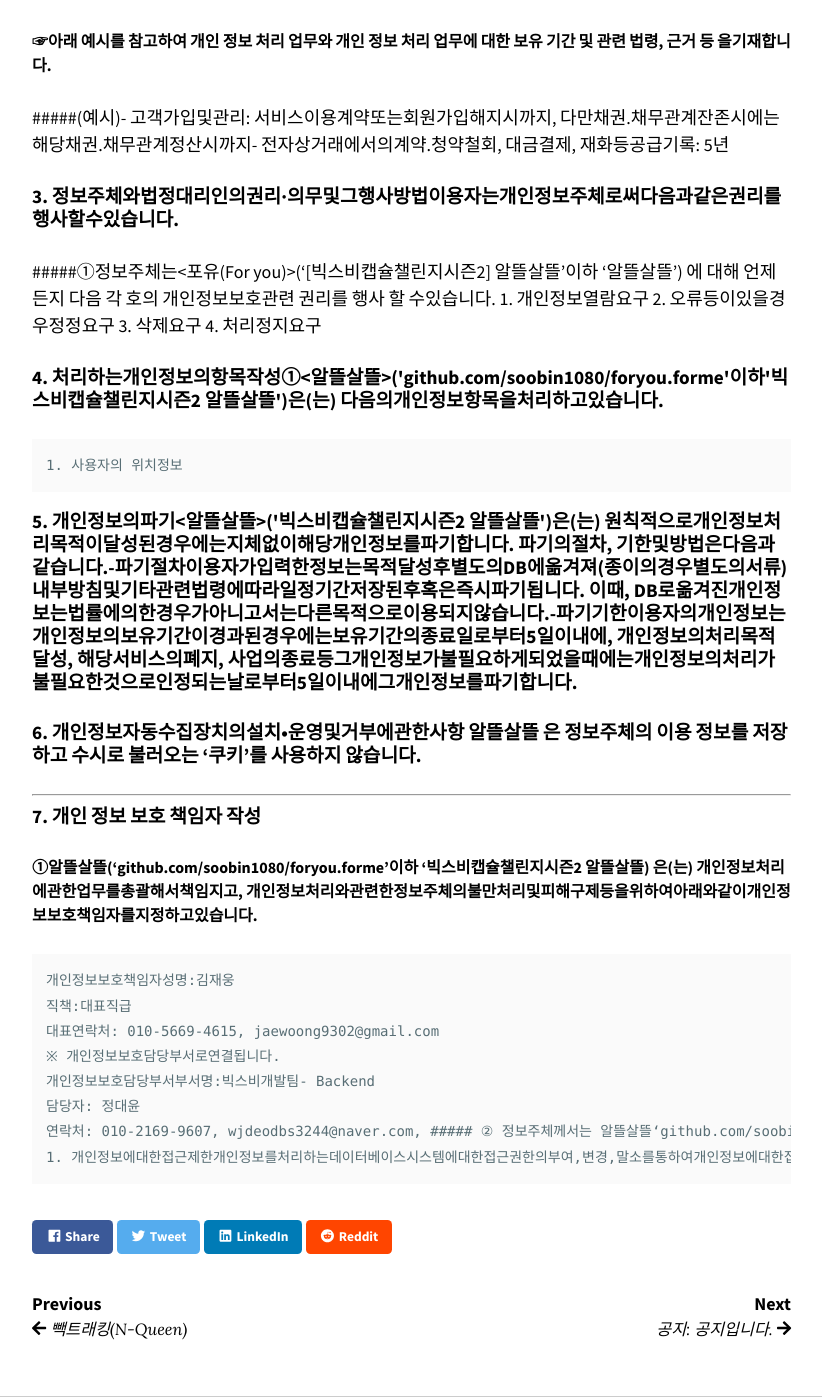
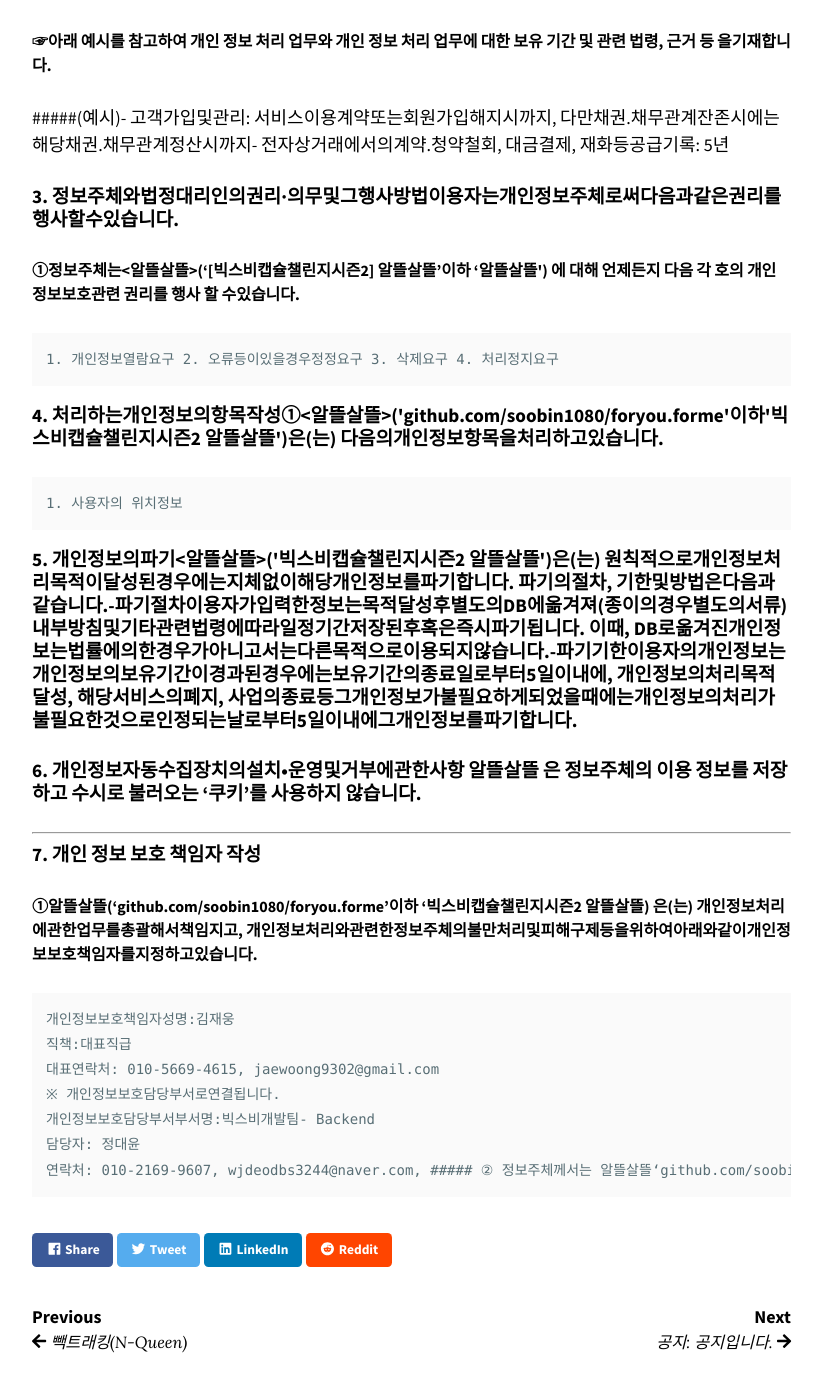
Before and after one commit to kimjw9302/kimjw9302.github.io, a Jekyll site: the page built from _posts/2019-10-30-adsdprivacy.md, in a window 1280 px wide and 1400 px high, scrolled down 828 px. Shown: the whole window, without its empty margins (343-1165 px from the left). Built offline with Jekyll 4.4.1, drawn with Linux system fonts in a browser that asks for light colours; nearby versions of some CDN libraries; comment, search, counter and statistics services are not loaded.

Commit message:
2019-10-31 알뜰살뜰 개인정보처리방침 추가

```diff
--- a/_posts/2019-10-30-알뜰살뜰개인정보처리방침.md
+++ b/_posts/2019-10-30-adsdprivacy.md
@@ -19,7 +19,7 @@
 #####(예시)- 고객가입및관리: 서비스이용계약또는회원가입해지시까지, 다만채권.채무관계잔존시에는해당채권.채무관계정산시까지- 전자상거래에서의계약.청약철회, 대금결제, 재화등공급기록: 5년
 
 #### 3. 정보주체와법정대리인의권리·의무및그행사방법이용자는개인정보주체로써다음과같은권리를행사할수있습니다.
-#####①정보주체는<포유(For you)>(‘[빅스비캡슐챌린지시즌2] 알뜰살뜰’이하 ‘알뜰살뜰') 에 대해 언제든지 다음 각 호의 개인정보보호관련 권리를 행사 할 수있습니다.
+##### ①정보주체는<알뜰살뜰>(‘[빅스비캡슐챌린지시즌2] 알뜰살뜰’이하 ‘알뜰살뜰') 에 대해 언제든지 다음 각 호의 개인정보보호관련 권리를 행사 할 수있습니다.
 	1. 개인정보열람요구 2. 오류등이있을경우정정요구 3. 삭제요구 4. 처리정지요구
 
 #### 4. 처리하는개인정보의항목작성①<알뜰살뜰>('github.com/soobin1080/foryou.forme'이하'빅스비캡슐챌린지시즌2 알뜰살뜰')은(는) 다음의개인정보항목을처리하고있습니다.
@@ -40,8 +40,7 @@
     연락처: 010-2169-9607, wjdeodbs3244@naver.com,
 ##### ② 정보주체께서는 알뜰살뜰‘github.com/soobin1080/foryou.forme’이하 ‘빅스비캡슐챌린지시즌2 알뜰살뜰) 의서비스(또는사업)을이용하시면서발생한모든개인정보보호관련문의, 불만처리, 피해구제등에관한사항을개인정보보호책임자및담당부서로문의하실수있습니다. 알뜰살뜰  ‘github.com/soobin1080/foryou.forme’이하 ‘빅스비캡슐챌린지시즌2 알뜰살뜰 ) 은(는) 정보주체의문의에대해지체없이답변및처리해드릴것입니다.
 #### 8. 개인 정보 처리 방침 변경
-##### ① 이개인정보처리방침은시행일로부터적용되며, 법령및방침에따른변경내용의추가, 삭제및정정이있는경우에는변경사항의시행7일전부터공지사항을통하여고지할것입니다.
-#### 9. 개인정보의안전성확보조치
+##### ① 이 개인정보처리방침은 시행일로부터 적용되며, 법령 및 방침에 따른 변경 내용의 추가, 삭제 및 정정이 있는 경우에는 변경사항의 시행7일전부터 공지사항을 통하여 고지 할 것입니다.
+#### 9. 개인 정보의 안전성 확보조치
 ##### <알뜰살뜰>('빅스비캡슐챌린지시즌2 알뜰살뜰')은(는) 개인 정보 보호 법 제29조에 따라 다음과 같이 안전성 확보에 필요한 기술적/관리적 및 물리적 조치를 하고 있습니다.
-	1. 개인정보에대한접근제한개인정보를처리하는데이터베이스시스템에대한접근권한의부여,변경,말소를통하여개인정보에대한접근통제를위하여필요한조치를하고있으며침입차단시스템을이용하여외부로부터의무단접근을통제하고있습니다
 * * *
```
